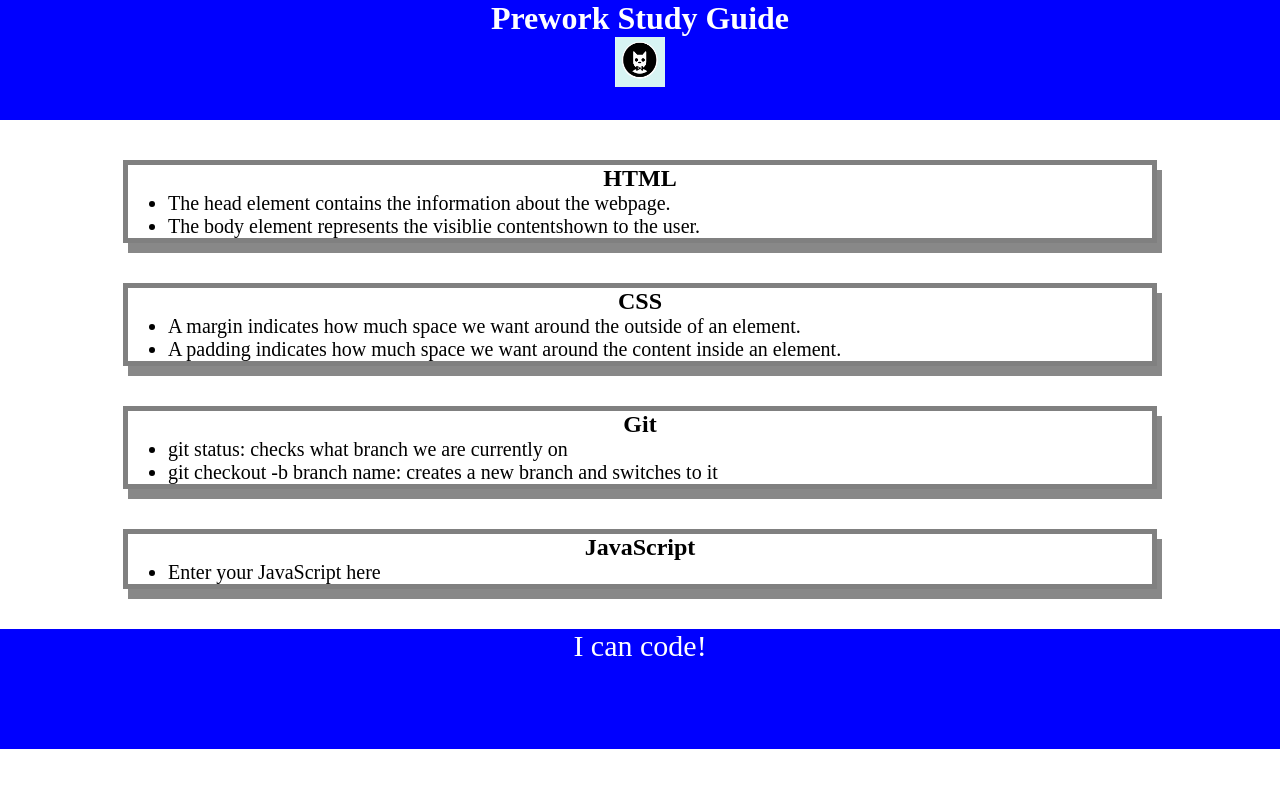
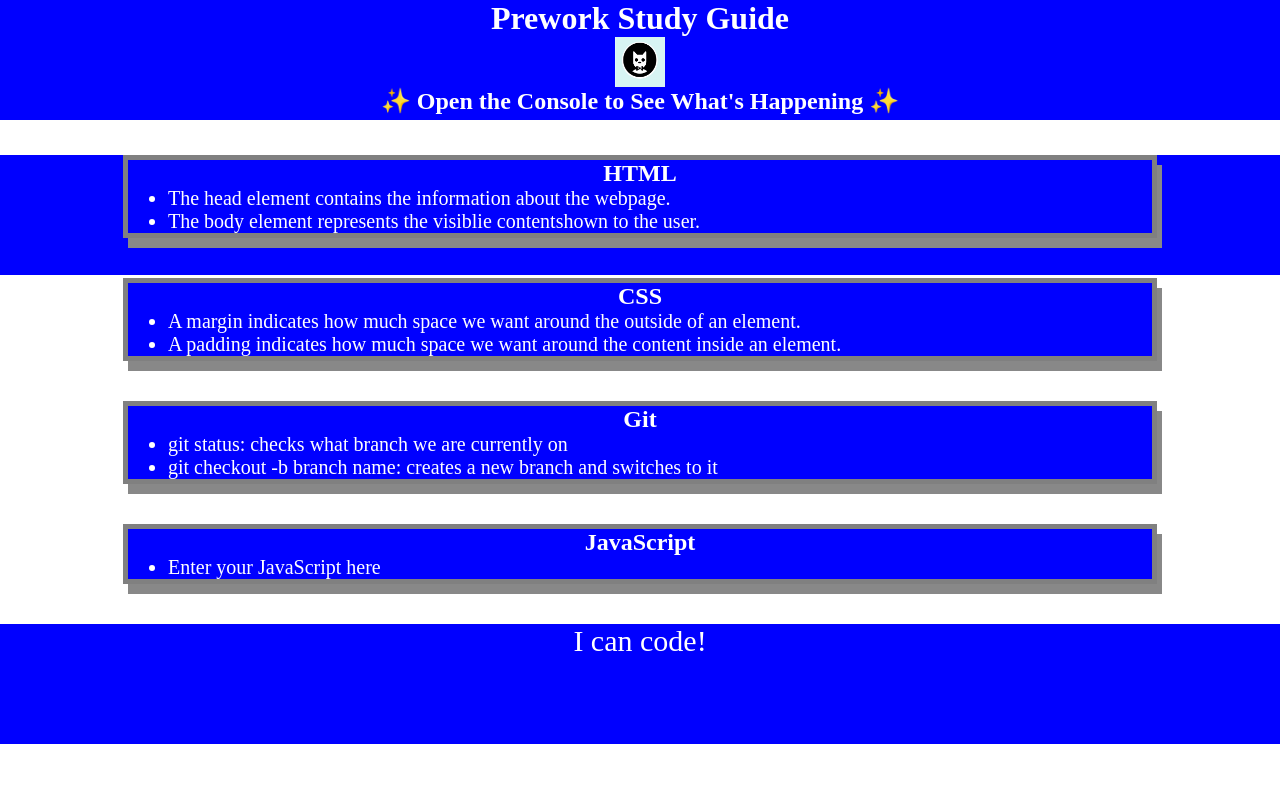
Before and after one commit to tommyho12/prework-study-guide, a plain HTML site: page index.html in a window 1280 px wide. Drawn offline with Linux system fonts and the light colour scheme.

Commit message:
add boilerplate

```diff
--- /dev/null
+++ b/assets/script.js
@@ -0,0 +1,2 @@
+var topics = "HTML, CSS, Git, JavaScript";
+console.log(topics);
--- a/assets/style.css
+++ b/assets/style.css
@@ -38,4 +38,5 @@ p {
     margin: 40px auto;
     border: 5px solid gray;
     box-shadow: 5px 10px #888888;
+    background-color: blue;
   }
--- a/index.html
+++ b/index.html
@@ -11,9 +11,10 @@
     <header id="top">
       <h1>Prework Study Guide</h1>
       <img src="./assets/bowtie-cat.png" alt="Profile image of cat wearing a bow tie." />
-    </header>
+      <h2>✨ Open the Console to See What's Happening ✨</h2>
+    <header>
 
-    <main>
+  <main>
       <section class="card" id="html-section">
         <h2>HTML</h2>
       <ul>
@@ -53,5 +54,6 @@
     <footer>
       <p>I can code!</p>
     </footer>
+    <script src="./assets/script.js"></script>
   </body>
 </html>
```
